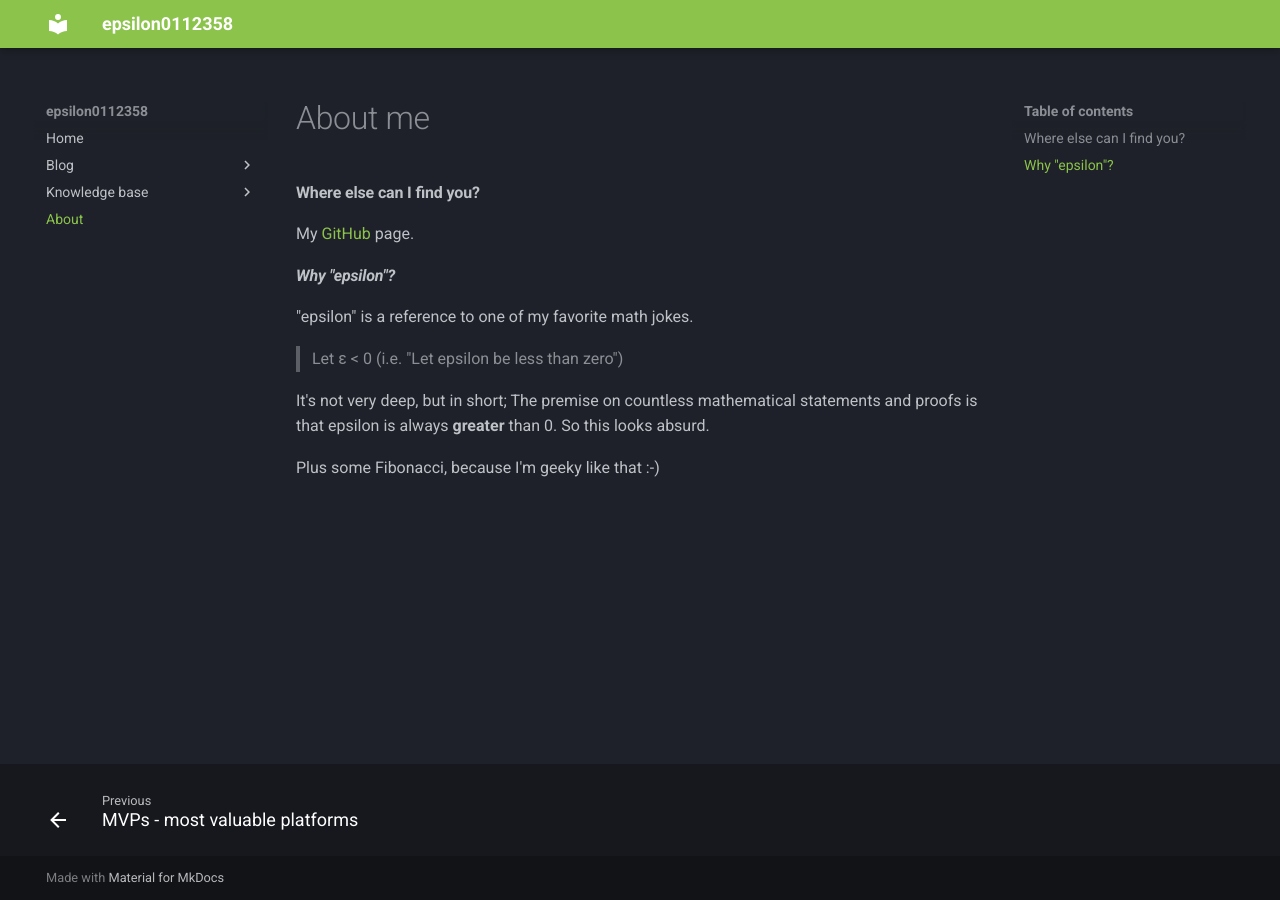
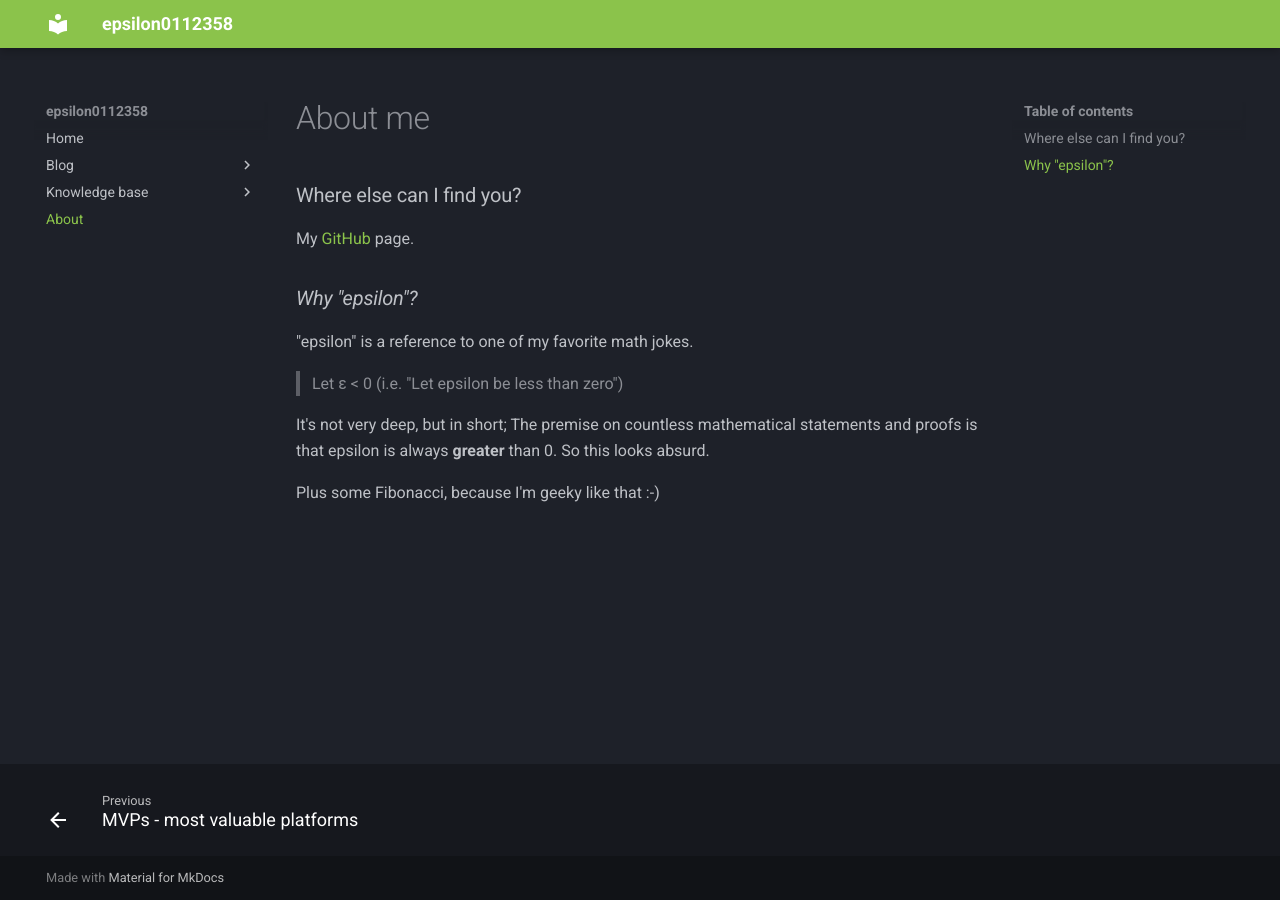
Before and after one commit to epsilon0112358/epsilon0112358.github.io, an MkDocs documentation site: the page built from docs/about.md, in a window 1280 px wide. Built offline with MkDocs 1.6.1 and Material for MkDocs 9.7.7, drawn with Linux system fonts in a browser that asks for light colours.

Commit message:
formatting

```diff
--- a/docs/about.md
+++ b/docs/about.md
@@ -3,10 +3,10 @@ date: 2025-04-29
 ---
 # About me
 
-#### Where else can I find you?
+### Where else can I find you?
 My [GitHub](https://github.com/epsilon0112358/) page.
 
-#### *Why "epsilon"?*
+### *Why "epsilon"?*
 "epsilon" is a reference to one of my favorite math jokes.
 > Let ε < 0 (i.e. "Let epsilon be less than zero")
 
```
